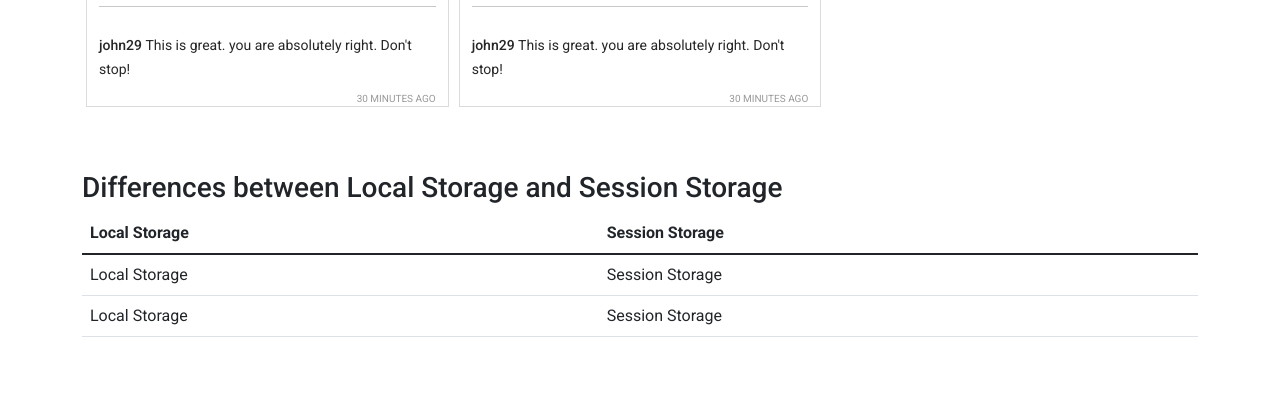
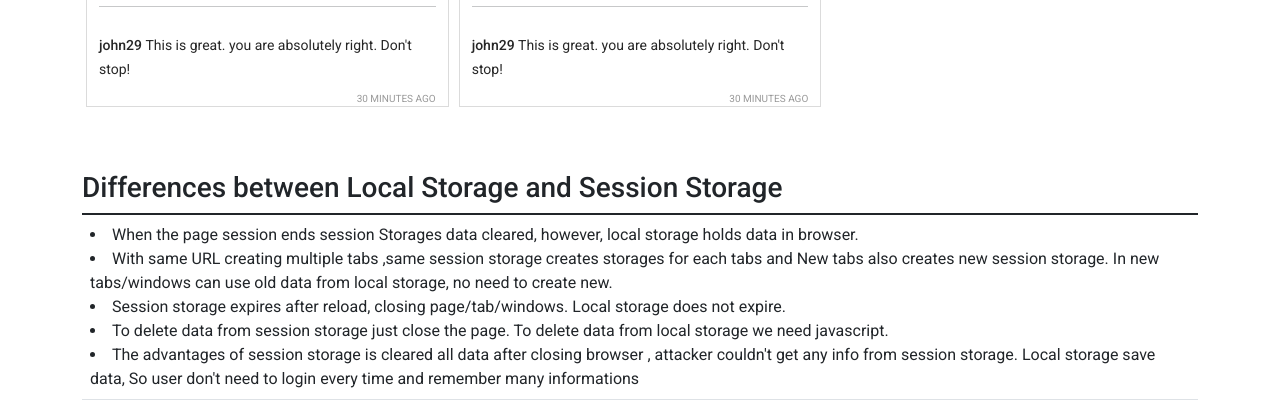
Before and after one commit to writerowson/amibanini-a7, a plain HTML site: page index.html in a window 1280 px wide. Shown: the part 1425-1841 px from the top of the page. Before the commit the page ends 1778 px from the top, so only its background shows below. Drawn offline with nearby package versions, Linux system fonts and the light colour scheme.

Commit message:
differences

```diff
--- a/index.html
+++ b/index.html
@@ -62,20 +62,35 @@
     <section class="container mt-5">
         <h3>Differences between Local Storage and Session Storage</h3>
         <table class="table">
-            <thead>
-                <tr>
-                    <th scope="col">Local Storage</th>
-                    <th scope="col">Session Storage</th>
-                </tr>
-            </thead>
+            <thead></thead>
             <tbody>
                 <tr>
-                    <td>Local Storage</td>
-                    <td>Session Storage</td>
-                </tr>
-                <tr>
-                    <td>Local Storage</td>
-                    <td>Session Storage</td>
+                    <td>
+                        <li>
+                            When the page session ends session Storages data cleared, however, local storage holds data
+                            in browser.
+                        </li>
+                        <li>
+                            With same URL creating multiple tabs ,same session storage creates storages for each tabs
+                            and New
+                            tabs also creates new session storage. In new tabs/windows can use old data from local
+                            storage, no
+                            need to create new.
+                        </li>
+                        <li> Session storage expires after reload, closing page/tab/windows. Local storage does not
+                            expire.
+                        </li>
+                        <li>
+                            To delete data from session storage just close the page. To delete data from local storage
+                            we need javascript.
+                        </li>
+                        <li>
+                            The advantages of session storage is cleared all data after closing browser , attacker
+                            couldn't get any info from session storage. Local storage save data, So user don't need to
+                            login every time and remember many informations
+                        </li>
+                    </td>
+
                 </tr>
 
             </tbody>
```
